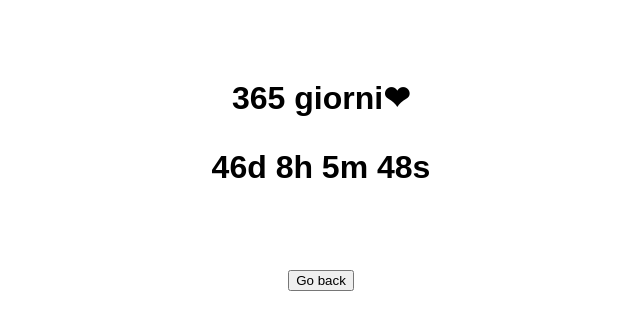
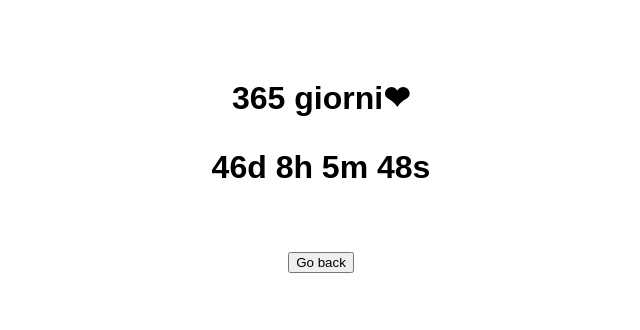
Before and after one commit to johsecret/anniversario, a plain HTML site: page index.html in a window 1280 px wide. Shown: the whole page, without its empty margins (319-959 px from the left). Drawn offline with Linux system fonts and the light colour scheme.

Commit message:
Update index.html

```diff
--- a/index.html
+++ b/index.html
@@ -23,7 +23,7 @@
 <body>
     <h1>365 giorni❤</h1>
     <p id="countdown"></p>
-  <p id="message">Inserisci qui il messaggio di fine countdown</p><br><br>
+  <p id="message">Inserisci qui il messaggio di fine countdown</p><br>
 <p> <button onclick="document.location='https://johsecret.github.io/'">Go back</button></p><br></p>
   <script>
         // Set the target date (YYYY-MM-DD format)
```
